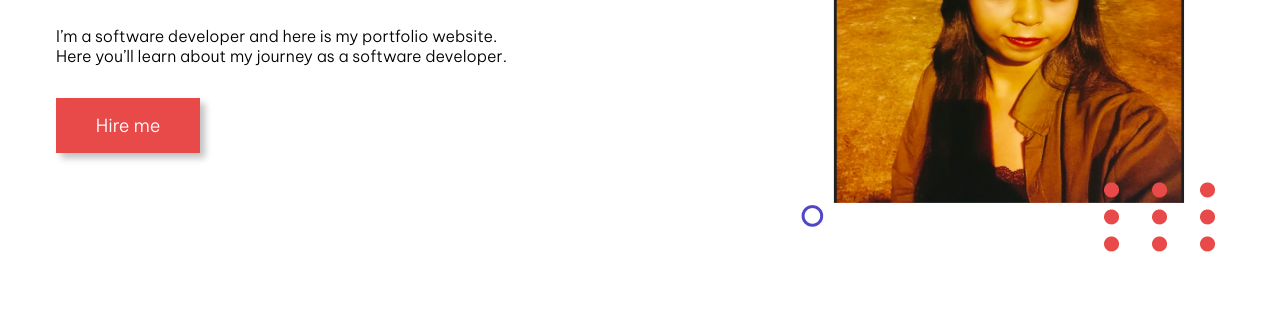
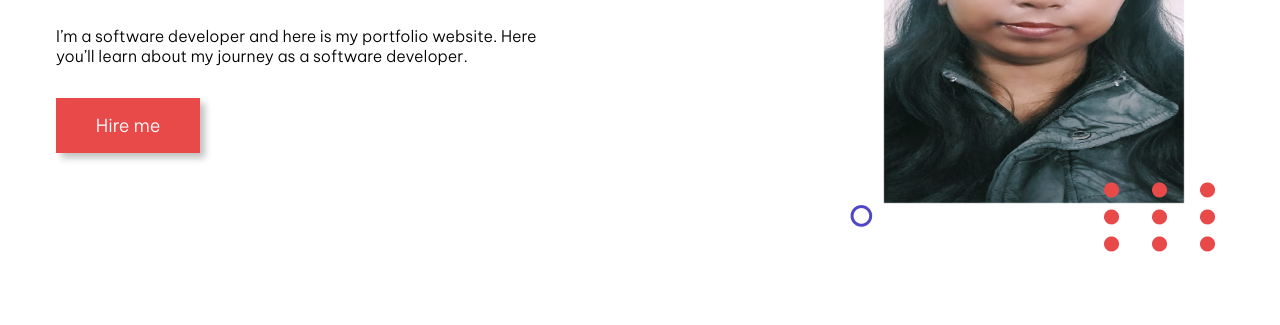
Before and after one commit to Rachna571Pandey/portfolio-website, a plain HTML site: page index.html in a window 1280 px wide. Shown: the part 352-677 px from the top of the page. Drawn offline with nearby package versions, Linux system fonts and the light colour scheme.

Commit message:
pic change

```diff
--- a/index.html
+++ b/index.html
@@ -66,7 +66,7 @@
                         <img src="./images/userAsset/plus.png" alt="" />
                       </div>
                       <div class="user-image">
-                        <img src="./images/userAsset/rachna.PNG" alt="" width="350" height="400"/>
+                        <img src="./images/userAsset/rachna.jpeg" alt="" width="300" height="400"/>
                       </div>
                 </div>
 
```
Also changed, not shown: images/userAsset/rachna.jpeg (added).
